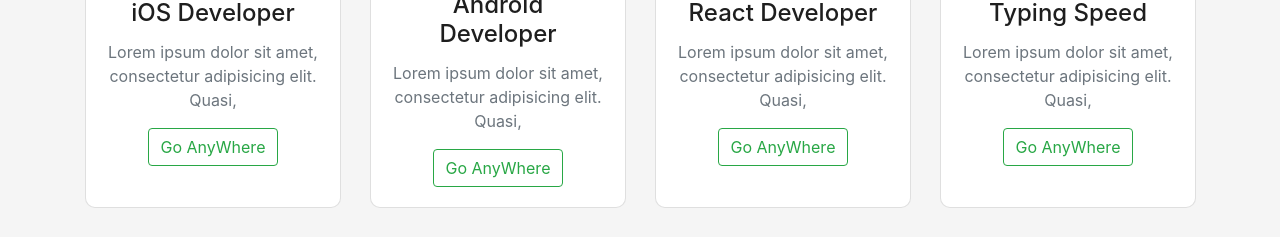
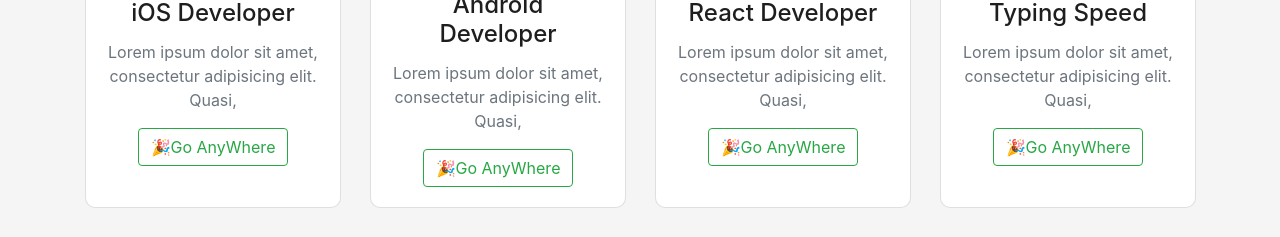
Before and after one commit to ramimhossain12/My-Protfolio, a React (Create React App) app: page / in a window 1280 px wide. Shown: the part 5780-6017 px from the top of the page. Built offline with nearby package versions, Linux system fonts and the light colour scheme; a web font is replaced by a local one.

Commit message:
certificate updated

```diff
--- a/src/components/CardUI.jsx
+++ b/src/components/CardUI.jsx
@@ -4,7 +4,7 @@ import React from 'react';
 const Card = props=>{
 
     return (
-      <div className="card text-center " >
+      <div className="card text-center ">
         <div className="overflow">
           <img src={props.imgsrc} alt="Image1" className="card-img-top" />
         </div>
@@ -17,7 +17,7 @@ const Card = props=>{
 
           <a href="#" className="btn btn-outline-success">
             {" "}
-            Go AnyWhere
+            🎉Go AnyWhere
           </a>
         </div>
       </div>
--- a/src/components/Cards.jsx
+++ b/src/components/Cards.jsx
@@ -31,7 +31,7 @@ class Cards extends Component {
             <div className="col-md-3" data-aos="slide-up">
               <Card imgsrc={img2} title="Android Developer" />
             </div>
-            <div className="col-md-3" data-aos="slide-down">
+            <div className="col-md-3" data-aos="slide-up">
               <Card imgsrc={img3} title="React Developer" />
             </div>
             <div className="col-md-3" data-aos="slide-left">
--- a/src/style.css
+++ b/src/style.css
@@ -1011,9 +1011,7 @@ box-shadow: 0 2px 2px rgba(0, 0, 0, 0.16);
   box-shadow: 5px 10px 20px 1px grey;
 
 }
-.card-fluid.row{
-  padding-top: 6rem;
-}
+
 .card-img-top{
   transform: scale(1);
   height: 170px;
```
